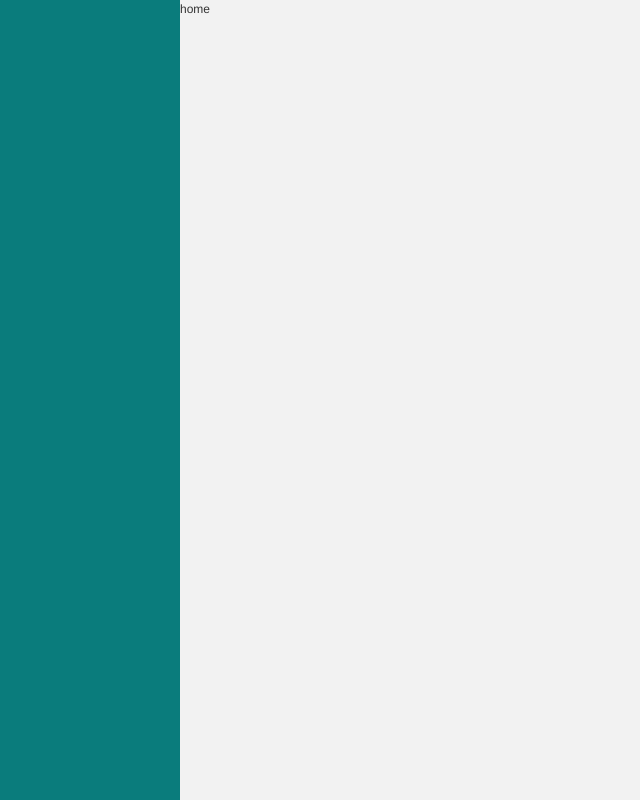
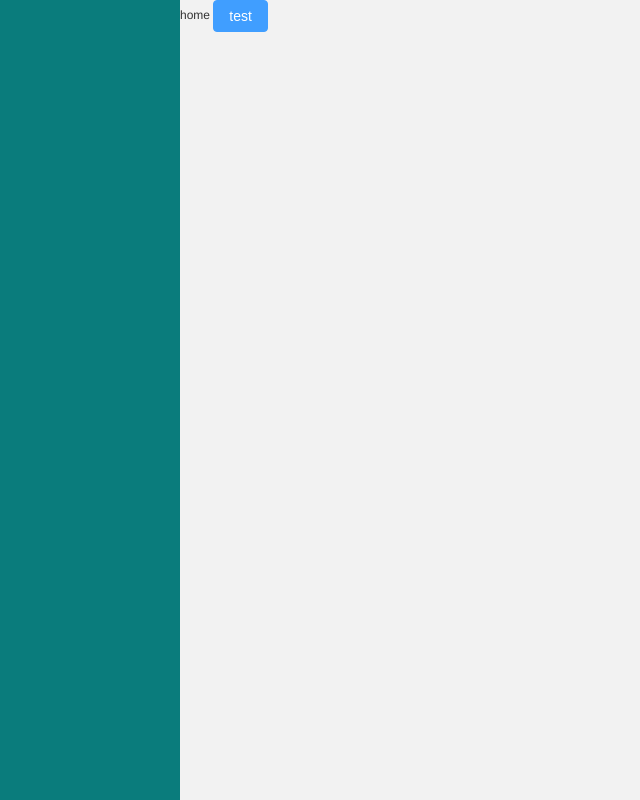
Before and after one commit to yolo-612/npm-tool, a Vue app in the folder vite/: page /home in a window 1280 px wide. Shown: the whole page, without its empty margins (0-640 px from the left). Built offline with nearby package versions, Linux system fonts and the light colour scheme.

Commit message:
feat(vite): 接ui框架手动添加按需导入

```diff
--- a/vite/package.json
+++ b/vite/package.json
@@ -9,6 +9,7 @@
     "preview": "vite preview"
   },
   "dependencies": {
+    "element-plus": "^2.7.0",
     "pinia": "^2.1.7",
     "vue": "^3.4.21",
     "vue-router": "^4.3.1"
--- a/vite/src/main.js
+++ b/vite/src/main.js
@@ -1,5 +1,6 @@
 import { createApp } from 'vue'
 import { createPinia } from 'pinia'
+import 'element-plus/dist/index.css'
 import '@/styles/reset.css'
 
 import App from './App.vue'
--- a/vite/src/pages/home.vue
+++ b/vite/src/pages/home.vue
@@ -1,5 +1,7 @@
 <template>
-  <div>home</div>
+  <div>home
+    <el-button type="primary">test</el-button>
+  </div>
 </template>
 
 <script setup>
--- /dev/null
+++ b/vite/src/plugins/element-plus.js
@@ -0,0 +1,6 @@
+import { ElButton } from "element-plus";
+
+export default function ({router,app,pinia}) {
+  // 命名空间、多语言（修改的话才加上）
+  app.use(ElButton);
+}
```
Also changed, not shown: 1 other file (tests, documents, lock files or other folders).
